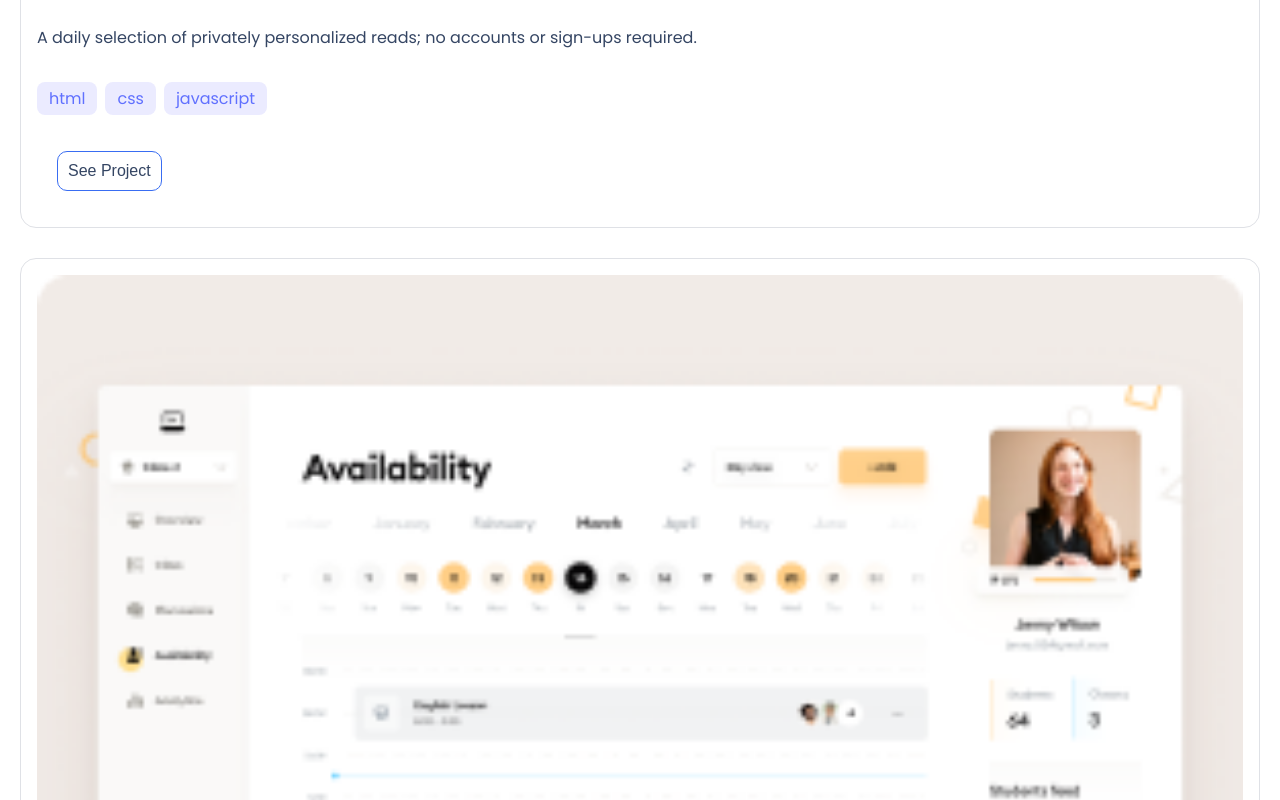
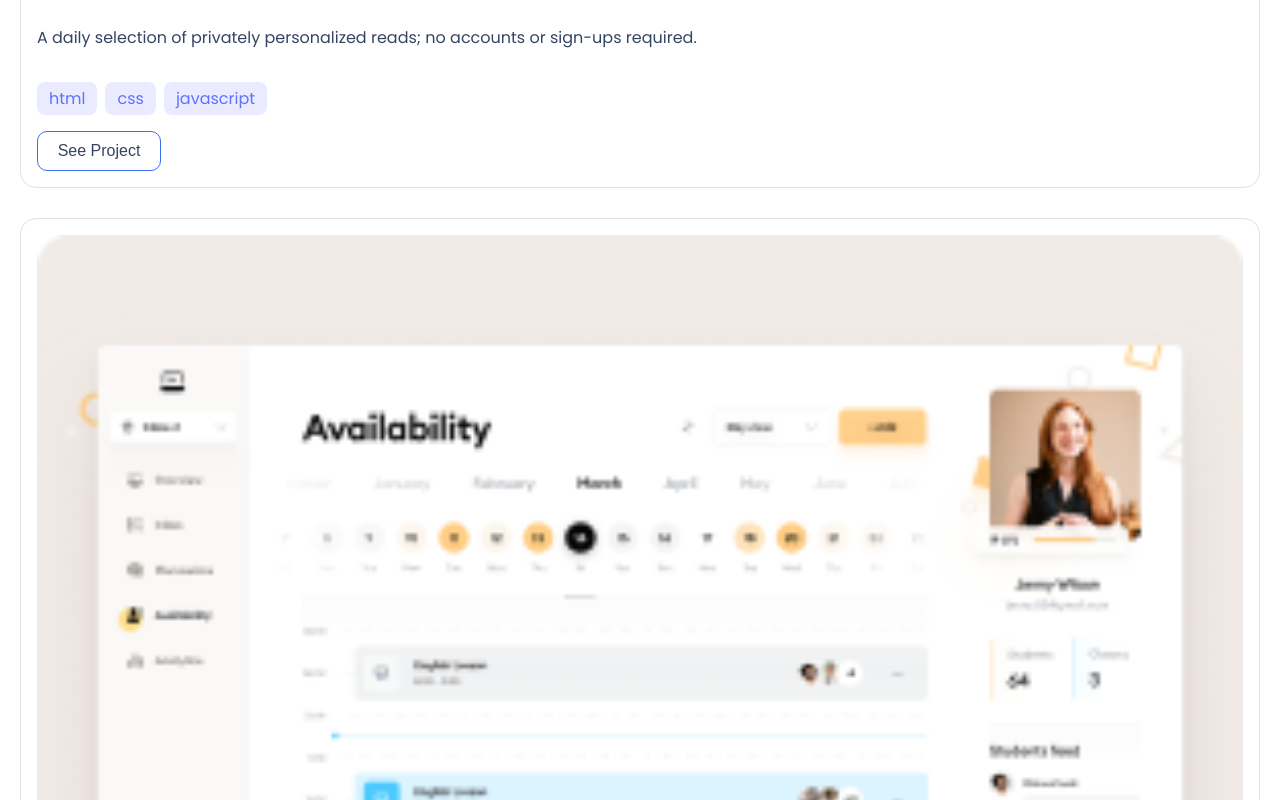
Before and after one commit to richy4dev/Personal-Portfolio, a website: page Index.html in a window 1280 px wide. Shown: the part 2000-2800 px from the top of the page. Drawn offline with Linux system fonts and the light colour scheme.

```diff
--- a/style.css
+++ b/style.css
@@ -202,9 +202,9 @@
 
 /* buttons */
 .button {
+  box-sizing: border-box;
   padding: 10px;
-  width: fit-content;
-  margin: 20px;
+  width: 124px;
   background: #fff;
   border: 1px solid #396df2;
   border-radius: 10px;
```
